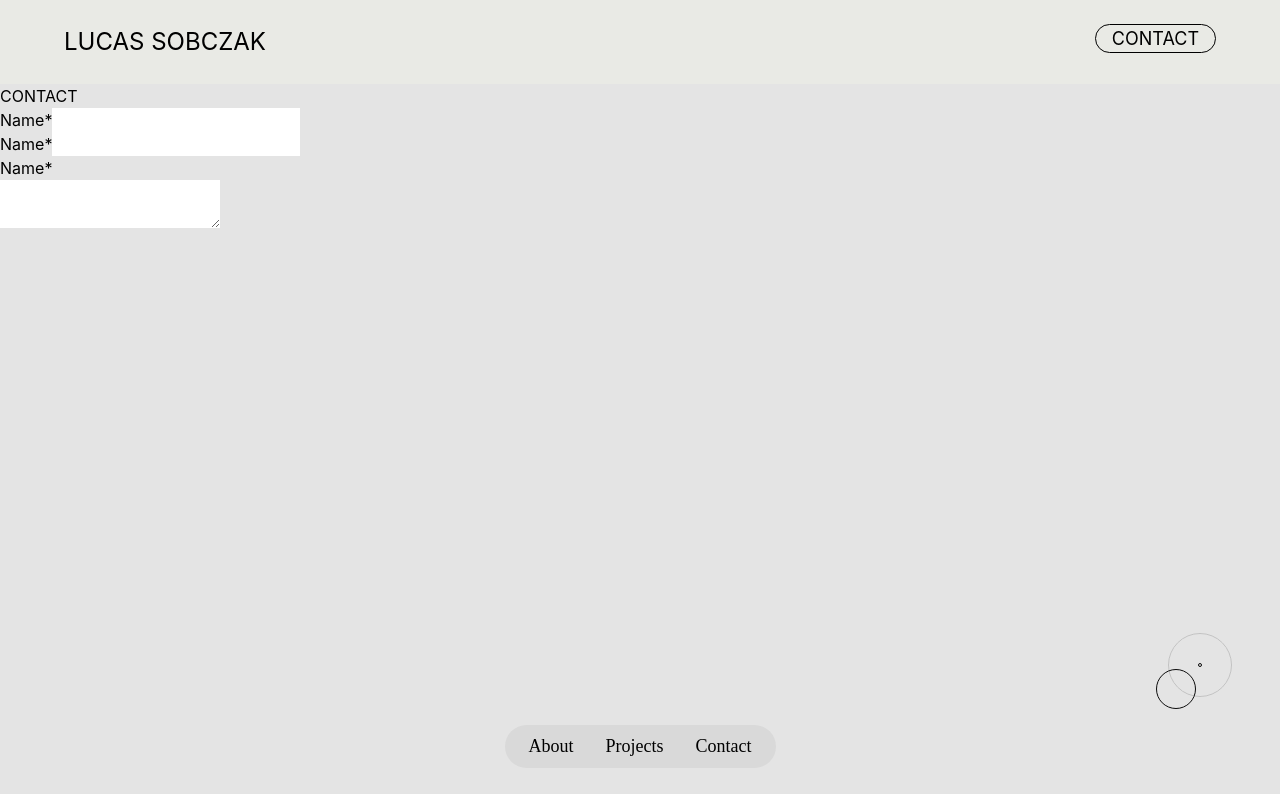
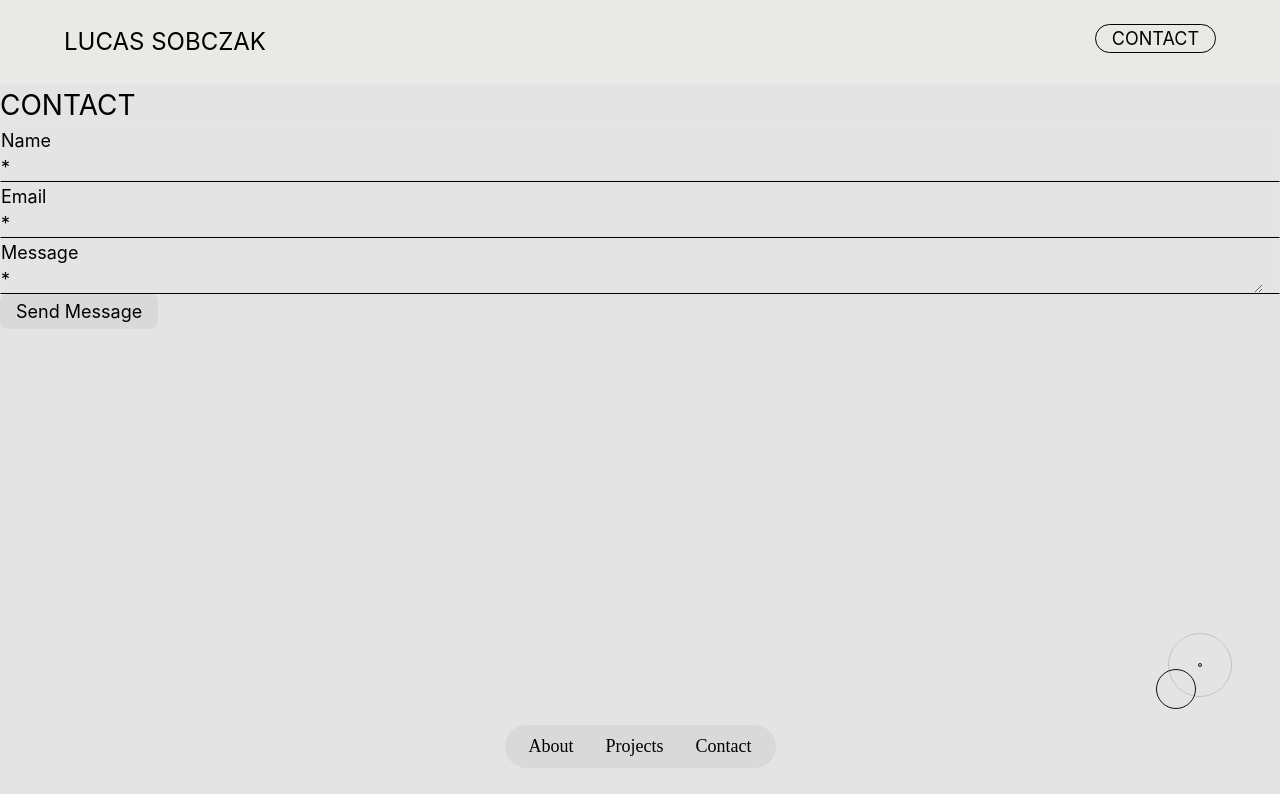
Before and after one commit to SobczakL/landing-page, a Next.js app: page /views/contact in a window 1280 px wide. Shown: the top 794 px of the page. Built offline with nearby package versions, Linux system fonts and the light colour scheme.

Commit message:
contact form styling

```diff
--- a/src/pages/views/contact.tsx
+++ b/src/pages/views/contact.tsx
@@ -2,14 +2,21 @@ export default function Contact() {
     return (
         <section className="bg-g5 h-full">
             <div>
-                <p>CONTACT</p>
-                <form>
-                    <label for="name">Name*</label>
-                    <input id="name" type="text"></input><br />
-                    <label for="name">Name*</label>
-                    <input id="name" type="text"></input><br />
-                    <label for="name">Name*</label><br />
-                    <textarea id="name" type="text"></textarea>
+                <p className="text-black text-sectionLabelSm md:text-sectionLabelMd lg:text-sectionLabelLg">CONTACT</p>
+                <form className="flex flex-col text-black text-bodySm md:text-bodyMd lg:text-bodyLg">
+                    <div className="flex gap-4 border border-b-black">
+                        <label for="name" className="">Name *</label>
+                        <input id="name" type="text" className="bg-transparent cursor-text w-full py-0"></input><br />
+                    </div>
+                    <div className="flex gap-4 border border-b-black">
+                        <label for="email">Email *</label>
+                        <input id="email" type="email" className="bg-transparent cursor-text w-full py-0"></input><br />
+                    </div>
+                    <div className="flex gap-4 border border-b-black">
+                        <label for="msg">Message *</label><br />
+                        <textarea id="msg" type="text" className="bg-transparent cursor-text w-full py-0"></textarea><br />
+                    </div>
+                    <button className="bg-g4 rounded-lg py-1 px-4 max-w-fit">Send Message</button>
                 </form>
 
             </div>
```
